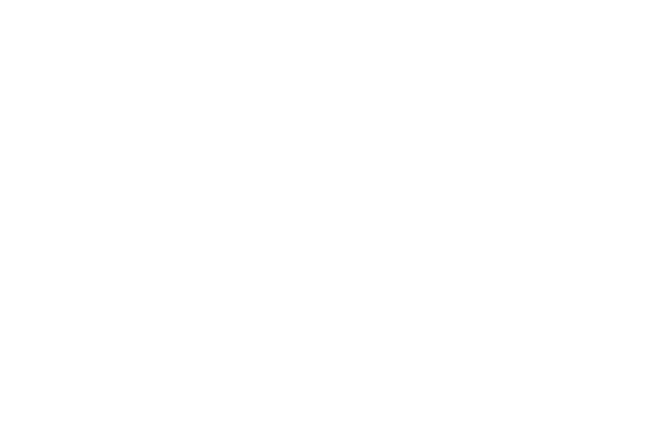
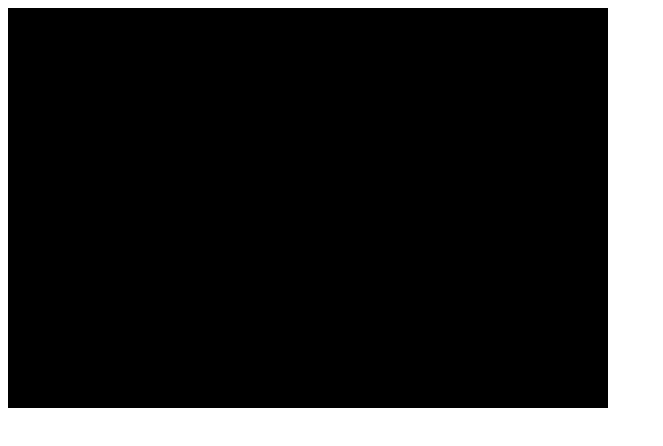
Before and after one commit to seannbannon/PONG, a plain HTML site: page index.html in a window 1280 px wide. Shown: the whole page, without its empty margins (0-663 px from the left). Drawn offline with Linux system fonts and the light colour scheme.

Commit message:
rectangle canvas is ther

```diff
--- a/pong.js
+++ b/pong.js
@@ -1 +1,16 @@
+// select canvas
 const canvas = document.getElementById("pong");
+const context = canvas.getContext("2d");
+
+// draw rectangle function
+function drawRectangle(x, y, w, h, color){
+    context.fillStyle = color;
+    context.fillRect(x, y, w, h);
+}
+
+drawRectangle(0, 0, canvas.width, canvas.height, "BLACK");
+
+//Draw Cricle
+function drawCircle(x, y, r, color){
+
+}
```
Also changed, not shown: index.html (+1 -0 lines).
